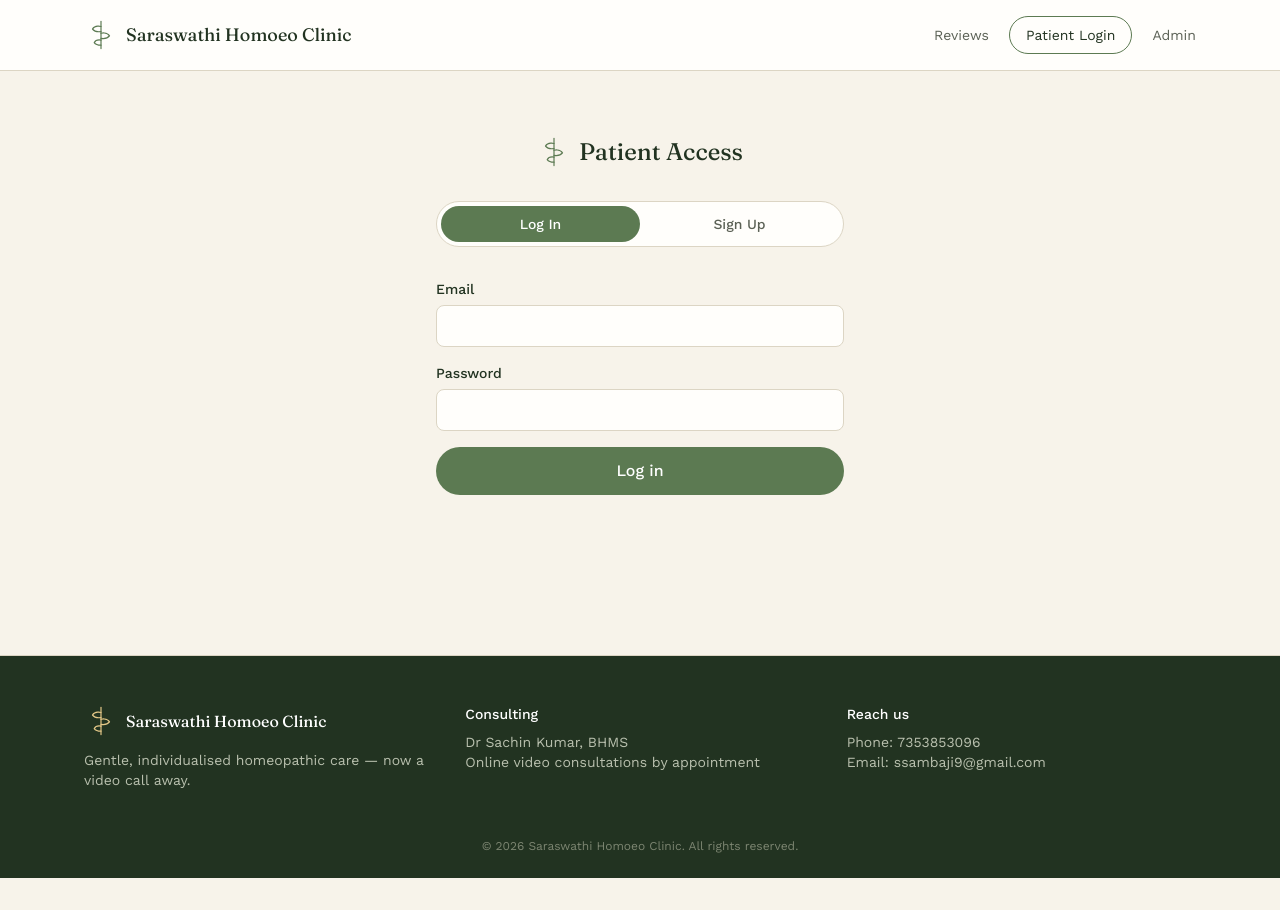
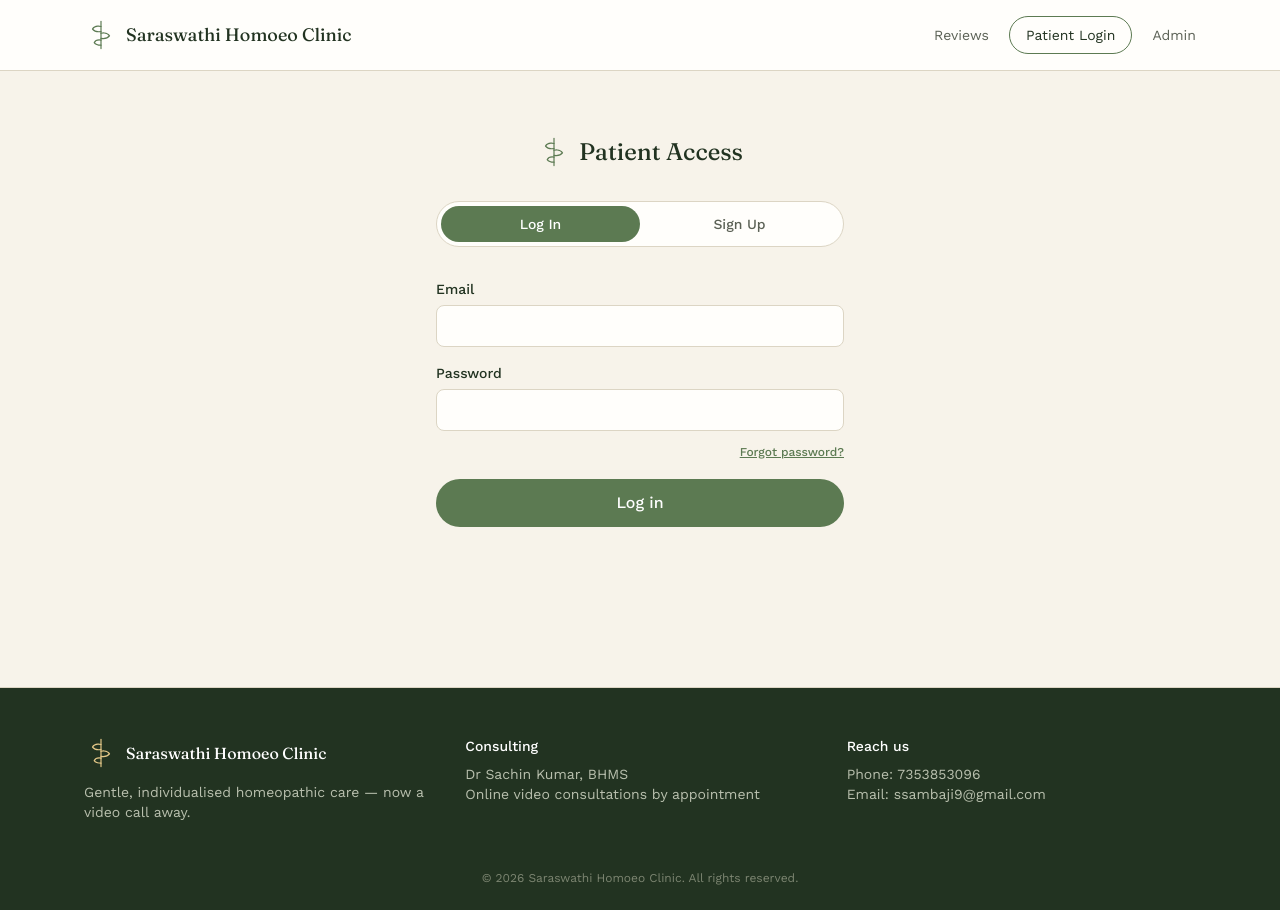
Before and after one commit to csvishnu195/Saraswathi-Homoeo-Clinic, a React (Vite) app: page /login in a window 1280 px wide. Before the commit the page ends 878 px from the top, so only its background shows below. Built offline with nearby package versions, Linux system fonts and the light colour scheme; no server answers.

Commit message:
Add forgot password link to patient login

```diff
--- a/src/pages/PatientAuth.jsx
+++ b/src/pages/PatientAuth.jsx
@@ -5,11 +5,12 @@ import Sprig from "../components/Sprig";
 
 export default function PatientAuth() {
   const [tab, setTab] = useState("login");
-  const { loginPatient, registerPatient } = useAuth();
+  const { loginPatient, registerPatient, resetPassword } = useAuth();
   const navigate = useNavigate();
 
   const [form, setForm] = useState({ name: "", email: "", phone: "", password: "" });
   const [error, setError] = useState("");
+  const [resetStatus, setResetStatus] = useState("");
   const [busy, setBusy] = useState(false);
 
   function update(field) {
@@ -19,6 +20,7 @@ export default function PatientAuth() {
   async function handleSubmit(e) {
     e.preventDefault();
     setError("");
+    setResetStatus("");
     setBusy(true);
     try {
       if (tab === "login") {
@@ -28,6 +30,24 @@ export default function PatientAuth() {
         await registerPatient(form);
       }
       navigate("/dashboard");
+    } catch (err) {
+      setError(err.message.replace("Firebase: ", ""));
+    } finally {
+      setBusy(false);
+    }
+  }
+
+  async function handleForgotPassword() {
+    setError("");
+    setResetStatus("");
+    if (!form.email) {
+      setError("Enter your email above, then tap \"Forgot password?\" again.");
+      return;
+    }
+    setBusy(true);
+    try {
+      await resetPassword(form.email);
+      setResetStatus("Password reset email sent. Check your inbox.");
     } catch (err) {
       setError(err.message.replace("Firebase: ", ""));
     } finally {
@@ -46,7 +66,7 @@ export default function PatientAuth() {
         {["login", "signup"].map((t) => (
           <button
             key={t}
-            onClick={() => { setTab(t); setError(""); }}
+            onClick={() => { setTab(t); setError(""); setResetStatus(""); }}
             className="flex-1 py-2 rounded-full text-sm font-medium capitalize transition"
             style={{
               background: tab === t ? "var(--sage)" : "transparent",
@@ -68,7 +88,22 @@ export default function PatientAuth() {
         <Field label="Email" value={form.email} onChange={update("email")} required type="email" />
         <Field label="Password" value={form.password} onChange={update("password")} required type="password" minLength={6} />
 
+        {tab === "login" && (
+          <div className="text-right -mt-2">
+            <button
+              type="button"
+              onClick={handleForgotPassword}
+              disabled={busy}
+              className="text-xs font-medium underline"
+              style={{ color: "var(--sage)" }}
+            >
+              Forgot password?
+            </button>
+          </div>
+        )}
+
         {error && <p className="text-sm text-red-600">{error}</p>}
+        {resetStatus && <p className="text-sm" style={{ color: "var(--sage)" }}>{resetStatus}</p>}
 
         <button
           type="submit"
```
